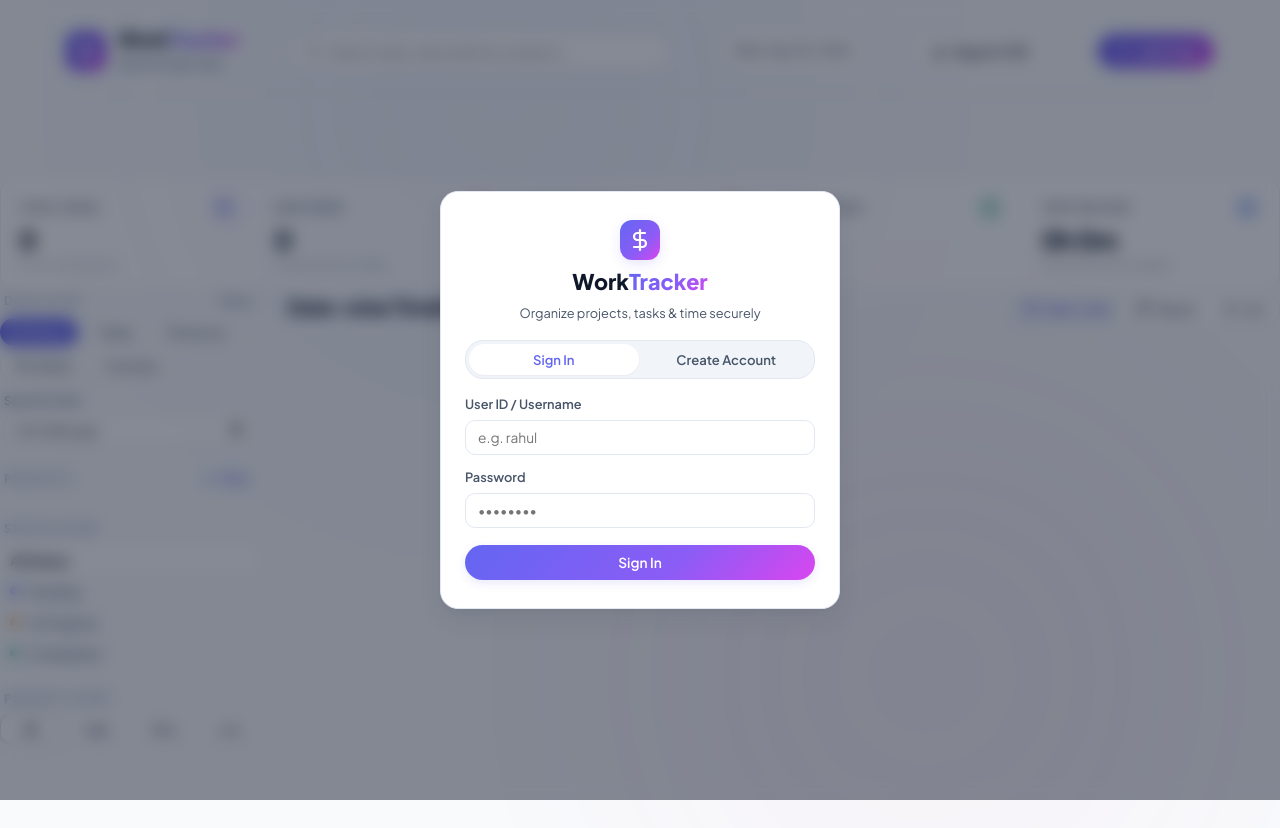
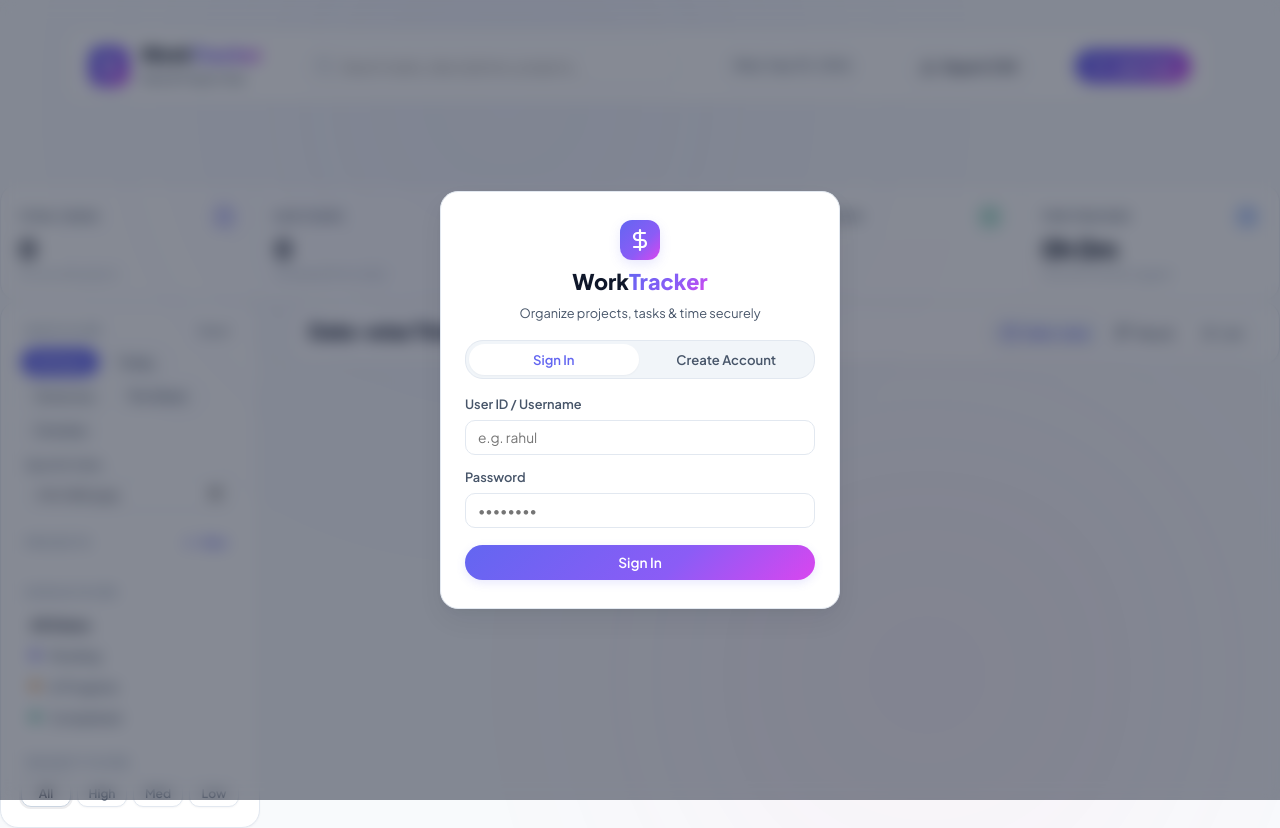
Before and after one commit to rahulhashtagorange-tech/work-tracking, a website: page public/index.html in a window 1280 px wide. Before the commit the page ends 800 px from the top, so only its background shows below. Drawn offline with Linux system fonts and the light colour scheme.

Commit message:
style: wrap navbar, sidebar, and content-header in consistent container cards

```diff
--- a/public/style.css
+++ b/public/style.css
@@ -108,18 +108,18 @@ body {
   -webkit-text-fill-color: transparent;
 }
 
-/* NAVBAR - CLEAN OPEN HEADER (DE-BOXED) */
+/* NAVBAR - CONTAINER CARD */
 .navbar {
   width: 100%;
   display: flex;
   align-items: center;
   justify-content: space-between;
   gap: 16px;
-  background: transparent;
-  border: none;
-  border-bottom: 1px solid var(--border-subtle);
-  padding: 0 0 20px 0;
-  box-shadow: none;
+  background: #ffffff;
+  border: 1px solid var(--border-subtle);
+  border-radius: var(--radius-xl);
+  padding: 14px 22px;
+  box-shadow: var(--shadow-sm);
   box-sizing: border-box;
 }
 
@@ -471,17 +471,17 @@ body {
   box-sizing: border-box;
 }
 
-/* SIDEBAR - AIRY NAVIGATION RAIL (UNBOXED) */
+/* SIDEBAR - CONTAINER CARD */
 .sidebar {
   width: 100%;
-  background: transparent;
-  border: none;
-  border-radius: 0;
-  padding: 0;
+  background: #ffffff;
+  border: 1px solid var(--border-subtle);
+  border-radius: var(--radius-xl);
+  padding: 20px;
   display: flex;
   flex-direction: column;
   gap: 22px;
-  box-shadow: none;
+  box-shadow: var(--shadow-sm);
   box-sizing: border-box;
 }
 
@@ -764,18 +764,18 @@ body {
   box-sizing: border-box;
 }
 
-/* CONTENT HEADER - UNBOXED & OPEN */
+/* CONTENT HEADER - CONTAINER CARD */
 .content-header {
   width: 100%;
   display: flex;
   align-items: center;
   justify-content: space-between;
   gap: 12px;
-  background: transparent;
-  border: none;
-  border-radius: 0;
-  padding: 0 0 4px 0;
-  box-shadow: none;
+  background: #ffffff;
+  border: 1px solid var(--border-subtle);
+  border-radius: var(--radius-xl);
+  padding: 14px 20px;
+  box-shadow: var(--shadow-sm);
   box-sizing: border-box;
 }
 
```
